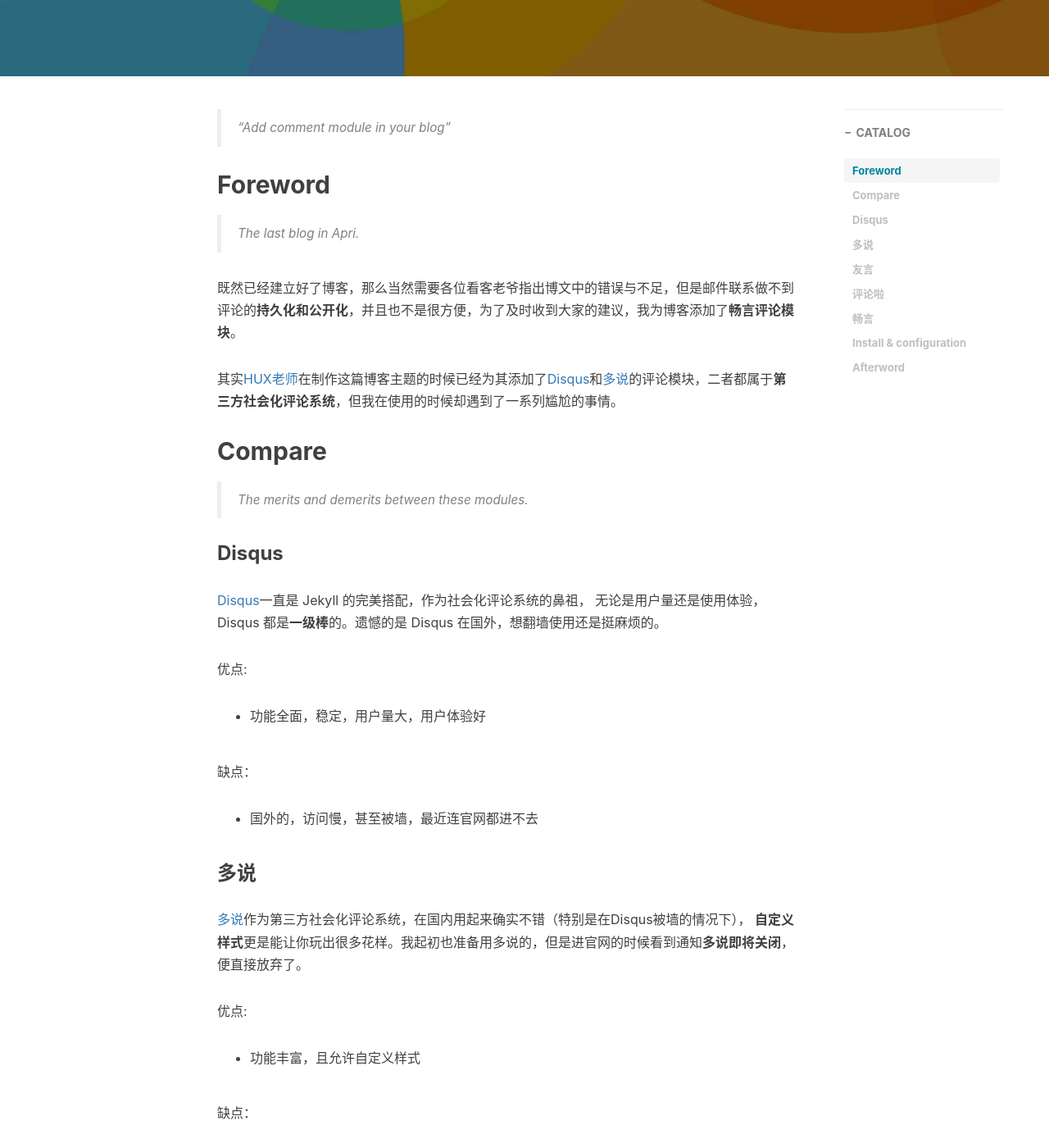
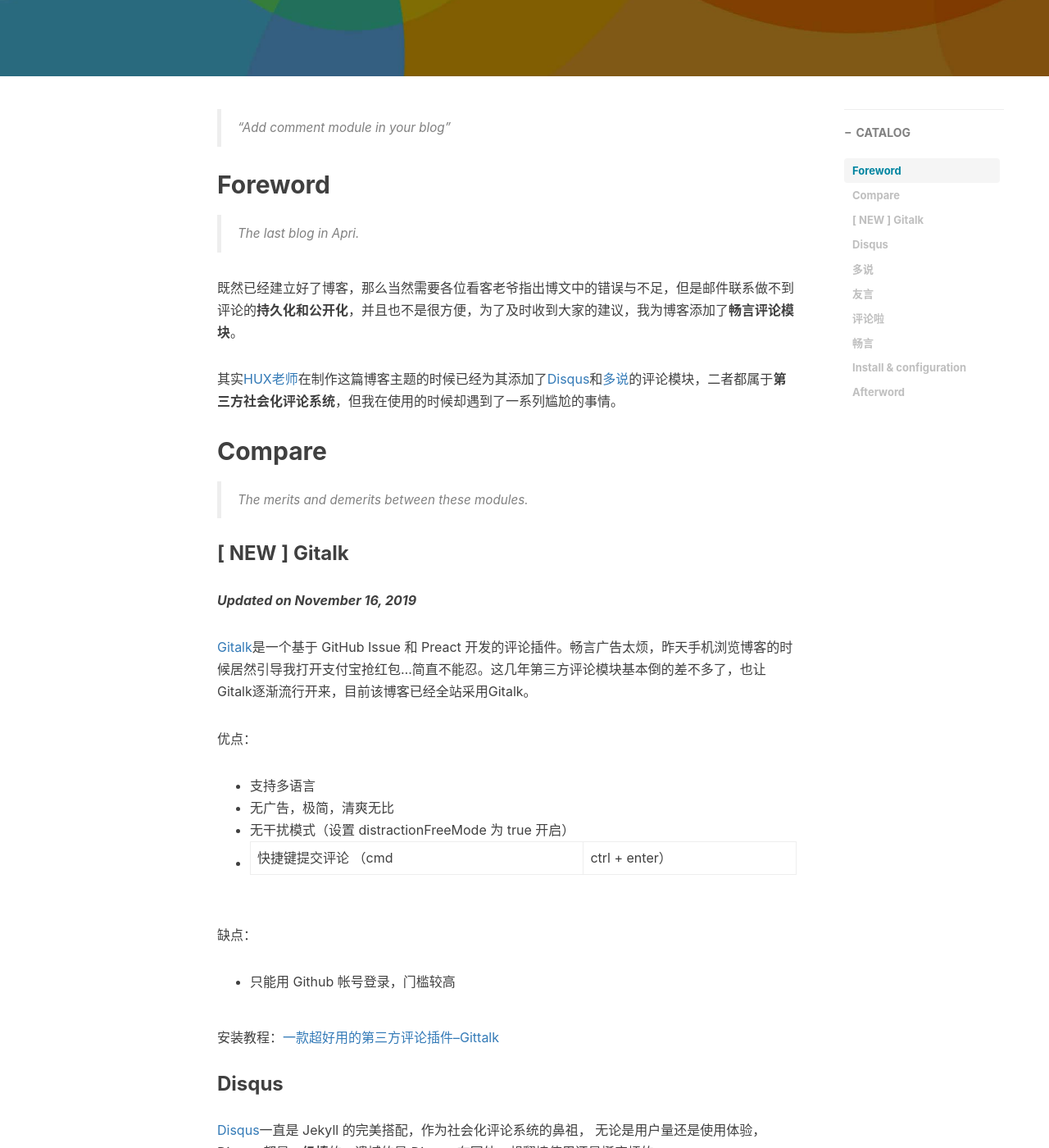
Before and after one commit to chenwenhang/my-blog, a Jekyll site: the page built from _posts/2017-04-30-how-comment-module.markdown, in a window 1280 px wide and 1400 px high, scrolled down 490 px. Shown: the whole window at 82% size. Built offline with Jekyll 4.4.1, drawn with Linux system fonts in a browser that asks for light colours; nearby versions of some CDN libraries; comment, search, counter and statistics services are not loaded.

Commit message:
feat(): update tags and add new method in how-comment-module post

```diff
--- a/_posts/2017-04-30-hello-first-blog.markdown
+++ b/_posts/2017-04-30-hello-first-blog.markdown
@@ -8,7 +8,6 @@
 catalog: true
 tags:
     - 生活
-    - 博客
 ---
 
 > “Yeah It's on. ”
--- a/_posts/2017-04-30-how-comment-module.markdown
+++ b/_posts/2017-04-30-how-comment-module.markdown
@@ -26,6 +24,24 @@
 ## Compare
 
 > The merits and demerits between these modules.
+
+### [ NEW ] Gitalk
+***Updated on November 16, 2019***
+
+[Gitalk](https://gitalk.github.io/)是一个基于 GitHub Issue 和 Preact 开发的评论插件。畅言广告太烦，昨天手机浏览博客的时候居然引导我打开支付宝抢红包...简直不能忍。这几年第三方评论模块基本倒的差不多了，也让Gitalk逐渐流行开来，目前该博客已经全站采用Gitalk。
+
+优点：
+
+* 支持多语言
+* 无广告，极简，清爽无比
+* 无干扰模式（设置 distractionFreeMode 为 true 开启）
+* 快捷键提交评论 （cmd|ctrl + enter）
+
+缺点：
+
+* 只能用 Github 帐号登录，门槛较高
+
+安装教程：[一款超好用的第三方评论插件--Gittalk](https://www.jianshu.com/p/4242bb065550)
 
 ### Disqus
 
--- a/_posts/2017-05-06-react-simple-todolist.markdown
+++ b/_posts/2017-05-06-react-simple-todolist.markdown
@@ -7,7 +7,7 @@
 catalog: true
 tags:
     - React
-    - javascript
+    - 前端
 ---
 
 > “A simple Todolist with React”
--- a/_posts/2017-06-14-slow-innodb-select.markdown
+++ b/_posts/2017-06-14-slow-innodb-select.markdown
@@ -7,8 +7,9 @@
 header-img: "img/post-bg-os-metro.jpg"
 catalog: true
 tags:
-    - mysql
+    - MySQL
     - 服务器
+    - 数据库
 ---
 
 > “Gain experience from mistakes”
--- a/_posts/2017-07-25-bulk-import-send-information.markdown
+++ b/_posts/2017-07-25-bulk-import-send-information.markdown
@@ -7,8 +7,7 @@
 header-img: "img/post-bg-ios9-web.jpg"
 catalog: true
 tags:
-    - 杂记
-    - 生活
+    - 小知识
 ---
 
 > “Design Comes From LifePursue Inspiration in Life”
--- a/_posts/2019-03-28-computer-entrance-examination-experience-of-SEU.markdown
+++ b/_posts/2019-03-28-computer-entrance-examination-experience-of-SEU.markdown
@@ -7,8 +7,7 @@
 header-img: "img/post-bg-seu.jpg"
 catalog: true
 tags:
-    - 考研
-    - 东南大学
+    - 生活
 ---
 
 > “Hello, SEU!”
```
Also changed, not shown: other parts of _posts/2017-04-30-how-comment-module.markdown (+1 -3 lines).
